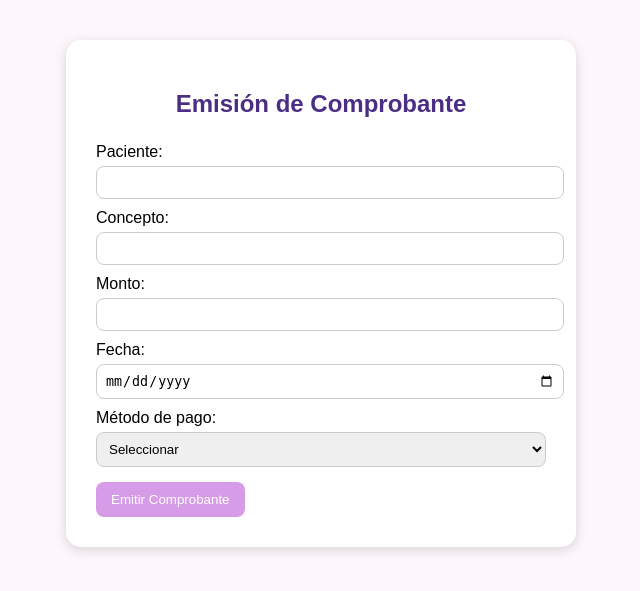
After one commit to agustinaisa/proyectofinaltika, a Django app: page /comprobantes/ in a window 1280 px wide. The commit adds this page. Shown: the top 591 px of the page, without its empty margins (319-959 px from the left). Run offline with Django 5.2, Linux system fonts and the light colour scheme; some libraries are stand-ins or nearby versions.

Commit message:
Comprobantes

```diff
--- /dev/null
+++ b/app/templates/comprobantes.html
@@ -0,0 +1,136 @@
+{% load static %}
+<!DOCTYPE html>
+<html lang="es">
+<head>
+  <meta charset="UTF-8">
+  <title>Emisión de Comprobante</title>
+  <script src="https://cdnjs.cloudflare.com/ajax/libs/jspdf/2.5.1/jspdf.umd.min.js"></script>
+  <style>
+    body {
+      background-color: #fdf6fb;
+      font-family: Arial, sans-serif;
+    }
+    .form-container {
+      background: #fff;
+      padding: 30px;
+      border-radius: 15px;
+      width: 450px;
+      margin: 40px auto;
+      box-shadow: 0 3px 12px rgba(0, 0, 0, 0.15);
+    }
+    h2 {
+      text-align: center;
+      color: #4b2e83;
+      margin-bottom: 25px;
+    }
+    label {
+      display: block;
+      margin-top: 10px;
+    }
+    input, select {
+      width: 100%;
+      padding: 8px;
+      border-radius: 8px;
+      border: 1px solid #ccc;
+      margin-top: 5px;
+    }
+    button {
+      background-color: #d79ce7;
+      border: none;
+      padding: 10px 15px;
+      border-radius: 8px;
+      color: #fff;
+      cursor: pointer;
+      margin-top: 15px;
+    }
+    button:hover {
+      background-color: #c078d6;
+    }
+    .comprobante-box {
+      margin-top: 30px;
+      padding: 20px;
+      border: 2px solid #d79ce7;
+      border-radius: 10px;
+      background-color: #fff;
+    }
+  </style>
+</head>
+<body>
+  <div class="form-container">
+    <h2>Emisión de Comprobante</h2>
+
+    <form id="formComprobante">
+      <label>Paciente:</label>
+      <input type="text" id="paciente" required>
+
+      <label>Concepto:</label>
+      <input type="text" id="concepto" required>
+
+      <label>Monto:</label>
+      <input type="number" id="monto" required>
+
+      <label>Fecha:</label>
+      <input type="date" id="fecha" required>
+
+      <label>Método de pago:</label>
+      <select id="metodo" required>
+        <option value="">Seleccionar</option>
+        <option value="Efectivo">Efectivo</option>
+        <option value="Tarjeta">Tarjeta</option>
+        <option value="Transferencia">Transferencia</option>
+      </select>
+
+      <button type="submit">Emitir Comprobante</button>
+    </form>
+
+    <div id="resultado"></div>
+  </div>
+
+  <script>
+    const { jsPDF } = window.jspdf;
+    const form = document.getElementById("formComprobante");
+    const resultado = document.getElementById("resultado");
+
+    form.addEventListener("submit", (e) => {
+      e.preventDefault();
+      const data = {
+        paciente: form.paciente.value,
+        concepto: form.concepto.value,
+        monto: form.monto.value,
+        fecha: form.fecha.value,
+        metodo: form.metodo.value,
+      };
+      resultado.innerHTML = `
+        <div class="comprobante-box">
+          <h3 style="color:#4b2e83">Comprobante Emitido</h3>
+          <p><strong>Paciente:</strong> ${data.paciente}</p>
+          <p><strong>Concepto:</strong> ${data.concepto}</p>
+          <p><strong>Monto:</strong> $${data.monto}</p>
+          <p><strong>Fecha:</strong> ${data.fecha}</p>
+          <p><strong>Método de pago:</strong> ${data.metodo}</p>
+          <button id="descargar">Descargar PDF</button>
+        </div>`;
+
+      document.getElementById("descargar").addEventListener("click", () => generarPDF(data));
+    });
+
+    function generarPDF(data) {
+      const doc = new jsPDF();
+      doc.setFont("helvetica", "bold");
+      doc.setFontSize(18);
+      doc.text("Comprobante de Pago - TIKA", 105, 20, { align: "center" });
+
+      doc.setFontSize(12);
+      doc.text(`Paciente: ${data.paciente}`, 20, 40);
+      doc.text(`Concepto: ${data.concepto}`, 20, 50);
+      doc.text(`Monto: $${data.monto}`, 20, 60);
+      doc.text(`Fecha: ${data.fecha}`, 20, 70);
+      doc.text(`Método de pago: ${data.metodo}`, 20, 80);
+
+      doc.text("TIKA Espacio Terapéutico - Bolívar 142, Salta", 20, 100);
+      doc.text("Tel: +54 9 387 582 7499", 20, 108);
+      doc.save(`Comprobante_TIKA_${data.paciente}.pdf`);
+    }
+  </script>
+</body>
+</html>
--- a/app/templates/dashboard.html
+++ b/app/templates/dashboard.html
@@ -37,7 +37,7 @@
   <a href="#"><i class="bi bi-person-badge"></i> Profesionales</a>
   <a href="#"><i class="bi bi-file-text"></i> Informes Interdisciplinarios</a>
   <a href="{% url 'estadistica' %}"><i class="bi bi-bar-chart"></i> Estadisticas</a>
-
+  <a href="{% url 'comprobantes' %}"><i class="bi bi-file-earmark-text"></i> Emisión de Comprobantes</a>
 
   <!-- botón desplegable -->
  <button class="dropdown-btn">
--- a/app/urls.py
+++ b/app/urls.py
@@ -9,6 +9,7 @@ urlpatterns = [
     path("logout/", LogoutView.as_view(next_page="login"), name="logout"),
 
     path("dashboard/", views.dashboard, name="dashboard"),
+    path('comprobantes/', views.comprobantes_view, name='comprobantes'),
     path("base/", views.base, name="base"),
     path("entrevista/", views.entrevista_view, name="entrevista"),
     path("turnos/", views.turnos_view, name="turnos"),
--- a/app/views.py
+++ b/app/views.py
@@ -67,3 +67,6 @@ def paciente_delete(request, pk):
 def estadistica_view(request):
     estados = EstadoPaciente.objects.all()
     return render(request, 'estadistica.html', {'estados': estados})
+
+def comprobantes_view(request):
+    return render(request, 'comprobantes.html')
```
Also changed, not shown: app/templates/comprobante.html (deleted).
